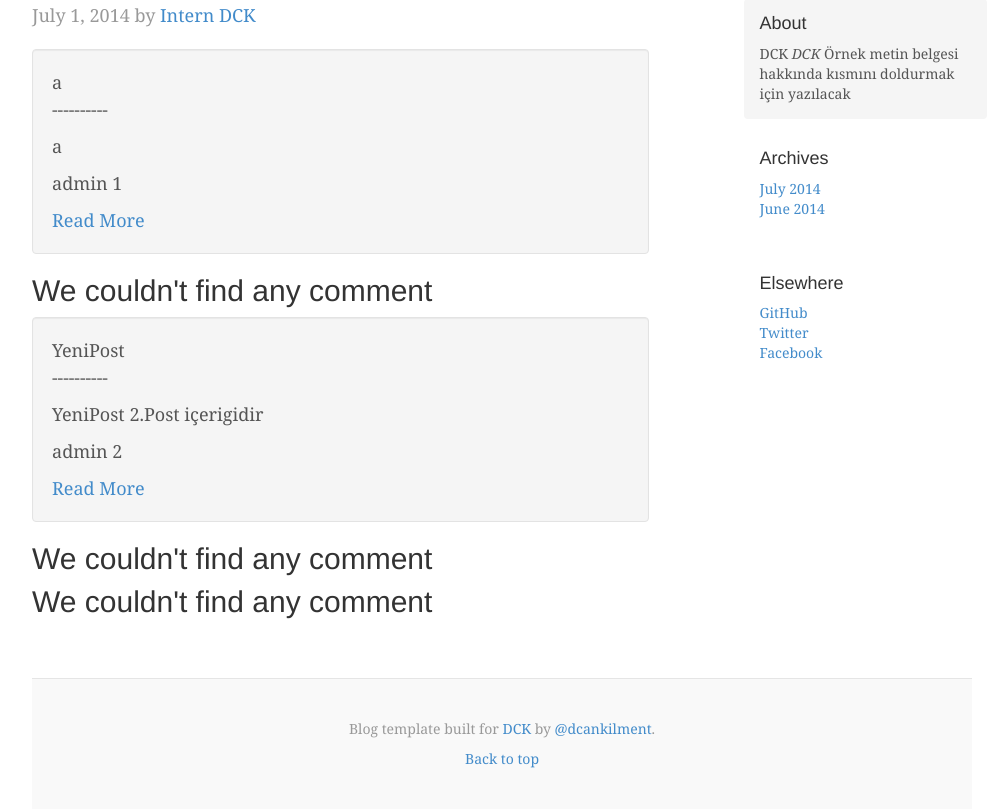
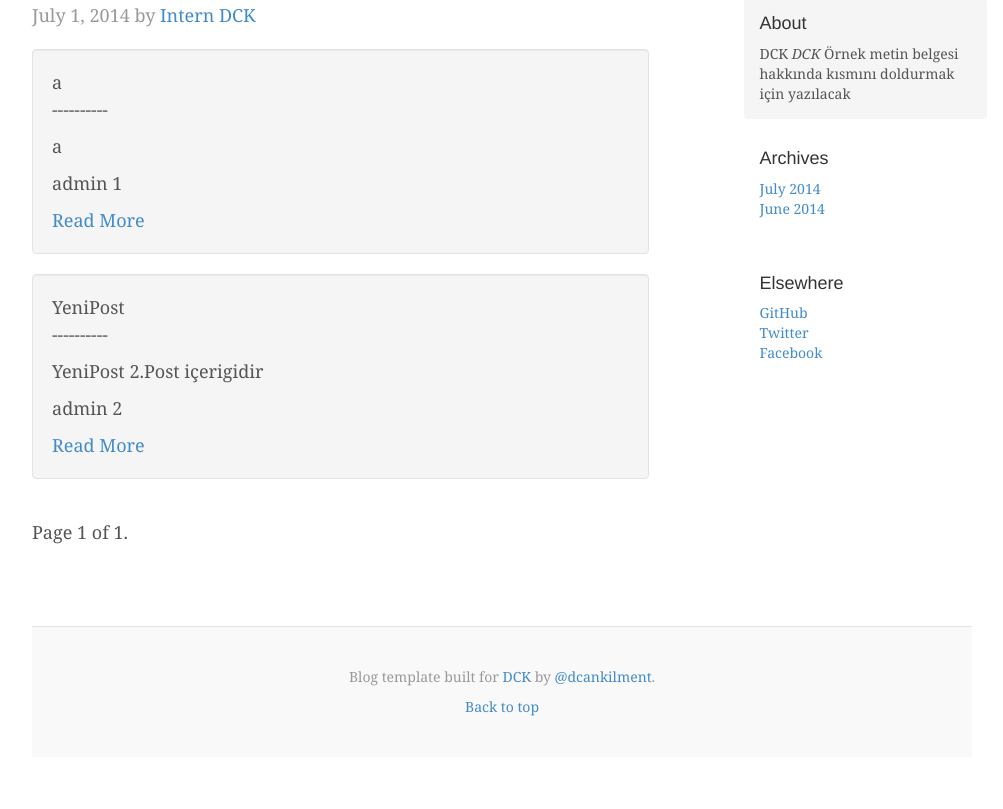
Before and after one commit to dogancankilment/dck-blog, a Django app: page / in a window 1280 px wide. Shown: the part 271-1080 px from the top of the page, without its empty margins (138-1141 px from the left). After the commit the page ends 987 px from the top, so only its background shows below. Run offline with Django 3.2, Linux system fonts and the light colour scheme; data comes from the database, SQL or seed files in the repository; data that the repository does not hold is empty; parts of the project's set-up code (start-up, migrations or seed data) failed here and were passed over; some libraries are stand-ins or nearby versions.

Commit message:
pagination system added, paginator created in html

```diff
--- a/myblog/templates/index/blog_index.html
+++ b/myblog/templates/index/blog_index.html
@@ -13,9 +13,8 @@
 
 <!-- showing posts -->
 {% block post_content %}
-
     {% if blogs %}
-        {% for b in blogs %}
+            {% for b in post_count %}
                 <div class="well">
                     <p>{{ b.title }} <br>----------</p>
                     <p>{{ b.content|truncatechars:300 }} </p>
@@ -23,23 +22,20 @@
 
                     <a href="{% url single_post b.id %}" >Read More</a>
                 </div>
+            {% endfor %}
 
-             <!-- showing comments -->
-            {% block comment_content %}
-                {% if comments %}
-                    {% for c in comments %}
-                    <tr>
-                        <th>{{ c.id }}</th>
-                        <!--<th>{{ c.which_user.id }}</th>-->
-                        <th>{{ c.which_user }}</th>
-                        <th>{{ c.content }}</th>
-                        <th>{{ c.which_post.id }}.posta aittir</th>
-                    </tr>
-                {% endfor %}
-                {% else %}
-                    <h2>We couldn't find any comment</h2>
+            <div class="pagination">
+                <span class="step-links">
+                    {% if post_count.has_previous %}
+                        <a href="?page={{ blogs.previous_page_number }}">previous</a>
                     {% endif %}
-            {% endblock comment_content %}
-        {% endfor %}
+                    <span class="current">
+                        Page {{ post_count.number }} of {{ post_count.paginator.num_pages }}.
+                    </span>
+                    {% if post_count.has_next %}
+                        <a href="?page={{ post_count.next_page_number }}">next</a>
+                    {% endif %}
+                </span>
+            </div>
     {% endif %}
 {% endblock post_content %}
```
Lines whose indentation alone changed are shown as unchanged.
